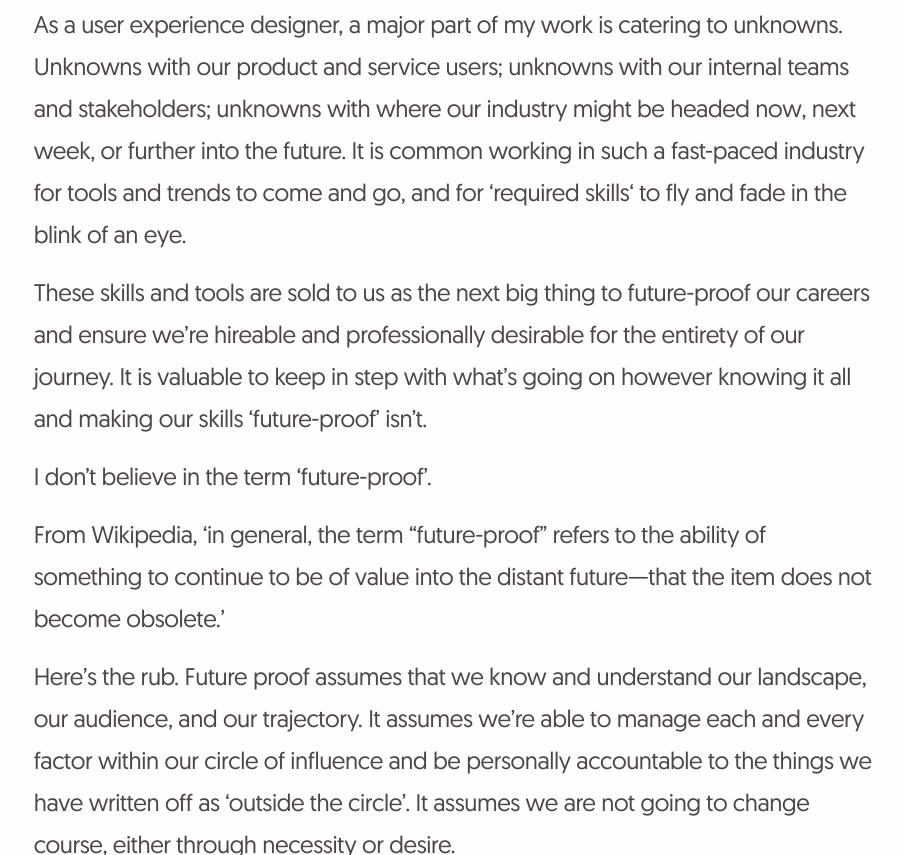
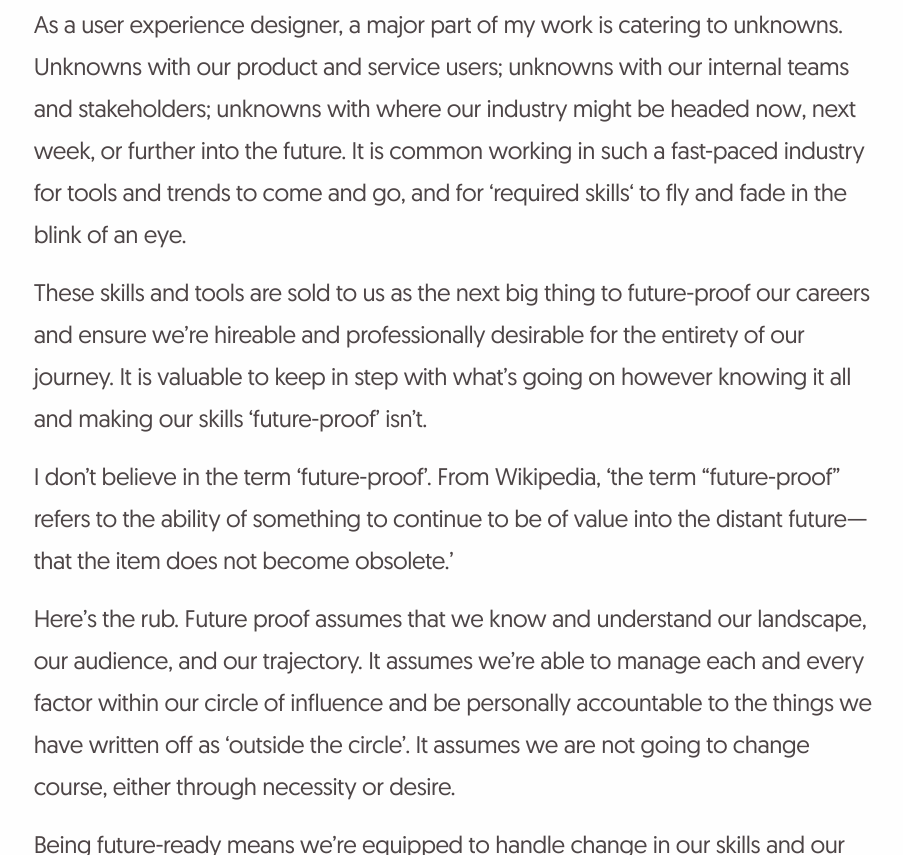
Before and after one commit to tomjepsoncreative/website, an Eleventy site: page blog/posts/weeknotes/be-future-ready.md in a window 1280 px wide. Shown: the part 352-1207 px from the top of the page, without its empty margins (185-1088 px from the left). Built offline with nearby package versions, Linux system fonts and the light colour scheme; Eleventy itself is replaced by a stand-in of ours; files that its build step writes are made by us from their sources.

Commit message:
Fixed it maybe

```diff
--- a/blog/posts/weeknotes/be-future-ready.md
+++ b/blog/posts/weeknotes/be-future-ready.md
@@ -12,9 +12,7 @@ As a user experience designer, a major part of my work is catering to unknowns.
 These skills and tools are sold to us as the next big thing to future-proof our careers and ensure we’re hireable and professionally desirable for the entirety of our journey. It is valuable to keep in step with what’s going on however knowing it all and making our skills ‘future-proof’ isn’t.
 
 <!-- Excerpt Start -->
-I don’t believe in the term ‘future-proof’.
-
-From Wikipedia, ‘in general, the term “future-proof” refers to the ability of something to continue to be of value into the distant future—that the item does not become obsolete.’<!-- Excerpt End -->
+I don’t believe in the term ‘future-proof’. From Wikipedia, ‘the term “future-proof” refers to the ability of something to continue to be of value into the distant future—that the item does not become obsolete.’<!-- Excerpt End -->
 
 Here’s the rub. Future proof assumes that we know and understand our landscape, our audience, and our trajectory. It assumes we’re able to manage each and every factor within our circle of influence and be personally accountable to the things we have written off as ‘outside the circle’. It assumes we are not going to change course, either through necessity or desire.
 
```
